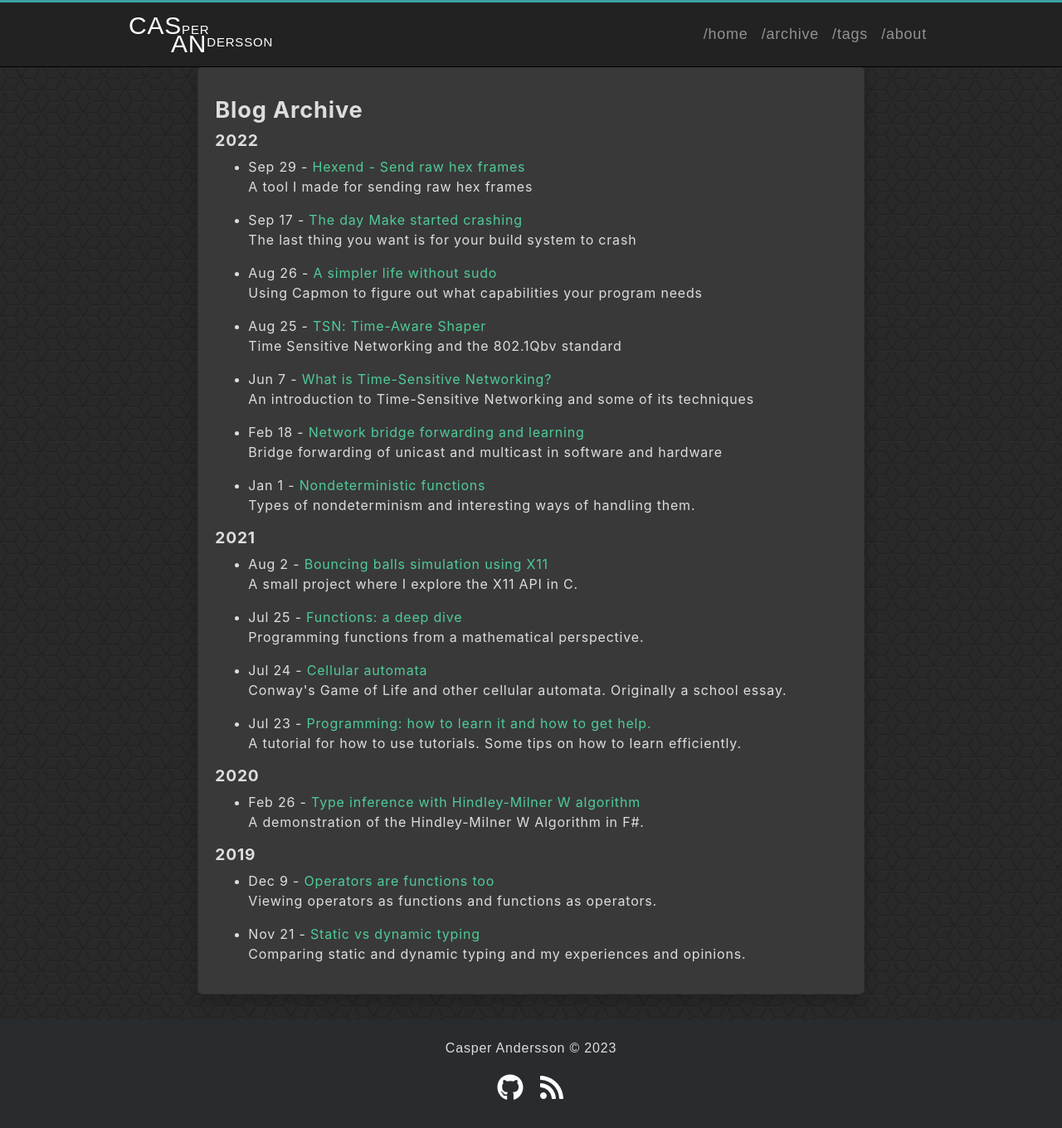
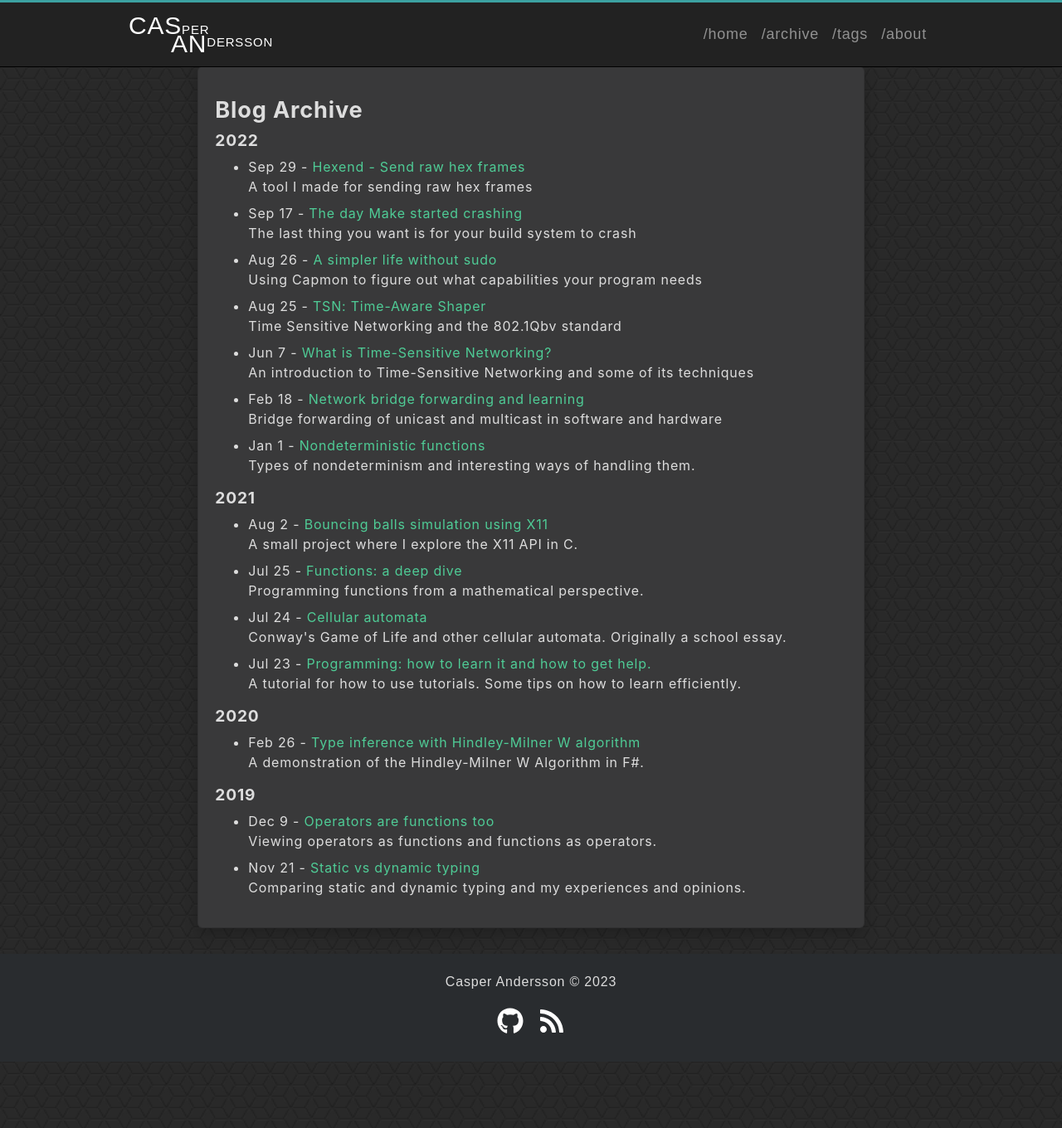
Before and after one commit to cappe987/cappe987.github.io, a Jekyll site: the page built from archive.html, in a window 1280 px wide and 1360 px high. Shown: the whole window at 83% size. Built offline with Jekyll 4.4.1, drawn with Linux system fonts in a browser that asks for light colours.

Commit message:
css: minor style adjustments
Archive list and post content

Signed-off-by: Casper Andersson <casper.casan@gmail.com>

```diff
--- a/assets/css/theme.scss
+++ b/assets/css/theme.scss
@@ -409,9 +409,16 @@
   font-size: 1rem;
 }
 
-.post-content > p > code {
-  font-size: 1rem;
-}
+//.post-content > p > code { font-size: 1rem; }
+
+//.post-content > ol { font-size: 1rem; }
+
+//.footnotes > ol { font-size: 1rem; }
+
+.post-content { font-size: 1rem; }
+
+
+
 
 .home-content h1,
 .home-content h2,
@@ -431,6 +438,7 @@
 
 .post-content .archive-desc {
   font-size: 1rem;
+  margin-bottom: 0.5rem;
 }
 
 .post-content {
```
